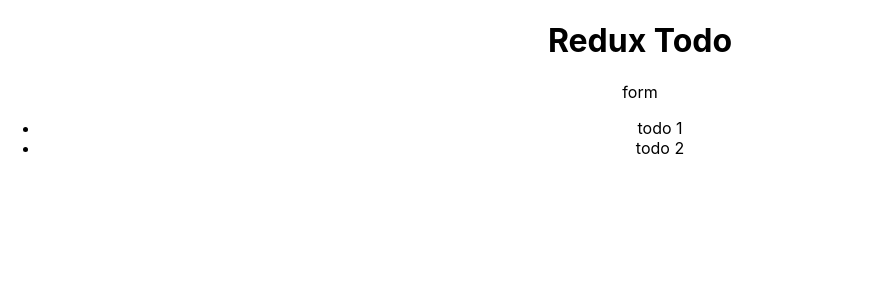
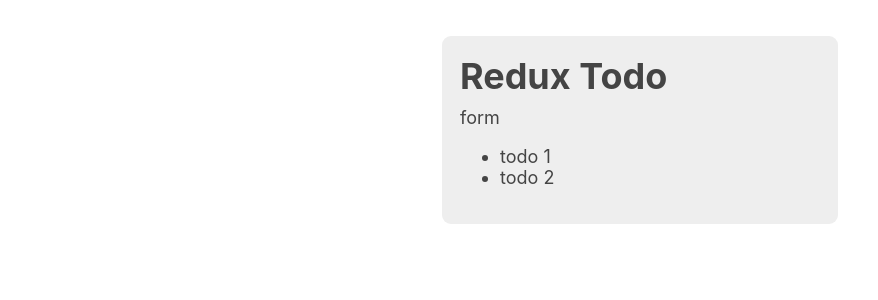
Before and after one commit to murbar/Redux-Todo, a React (Create React App) app in the folder todo/: page / in a window 1280 px wide. Shown: the top 300 px of the page, without its empty margins (0-878 px from the left). Built offline with nearby package versions, Linux system fonts and the light colour scheme.

Commit message:
Add basic styling

```diff
--- a/todo/src/App.css
+++ b/todo/src/App.css
@@ -1,33 +1,18 @@
-.App {
-  text-align: center;
+html {
+  font-size: 18px;
 }
 
-.App-logo {
-  animation: App-logo-spin infinite 20s linear;
-  height: 40vmin;
-  pointer-events: none;
+body {
+  color: #444;
 }
 
-.App-header {
-  background-color: #282c34;
-  min-height: 100vh;
-  display: flex;
-  flex-direction: column;
-  align-items: center;
-  justify-content: center;
-  font-size: calc(10px + 2vmin);
-  color: white;
+.App {
+  max-width: 20rem;
+  background: #eee;
+  padding: 1rem;
+  border-radius: 0.5rem;
+  margin: 2rem auto;
 }
-
-.App-link {
-  color: #61dafb;
+.App h1 {
+  margin: 0 0 0.5rem;
 }
-
-@keyframes App-logo-spin {
-  from {
-    transform: rotate(0deg);
-  }
-  to {
-    transform: rotate(360deg);
-  }
-}
```
